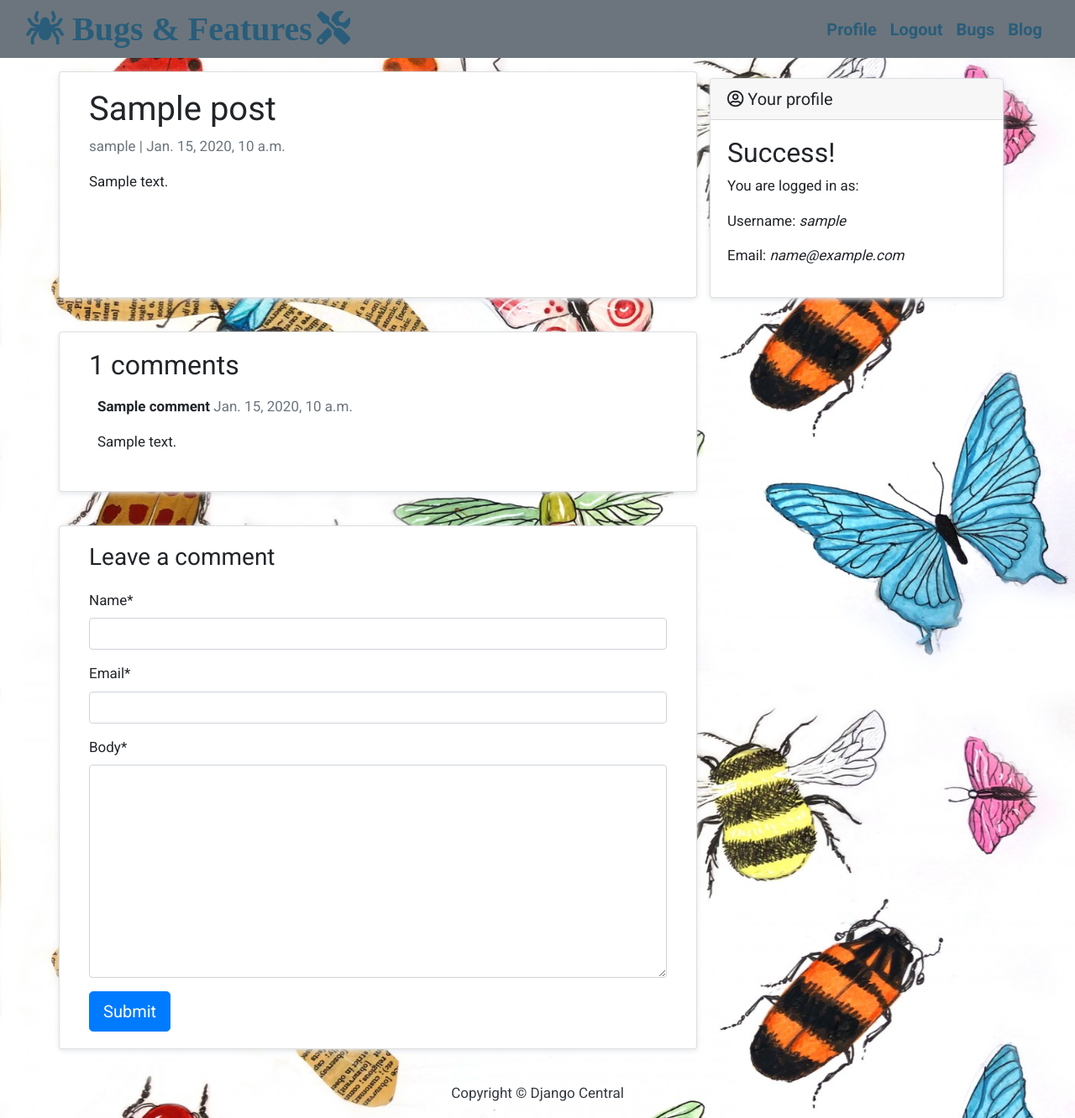
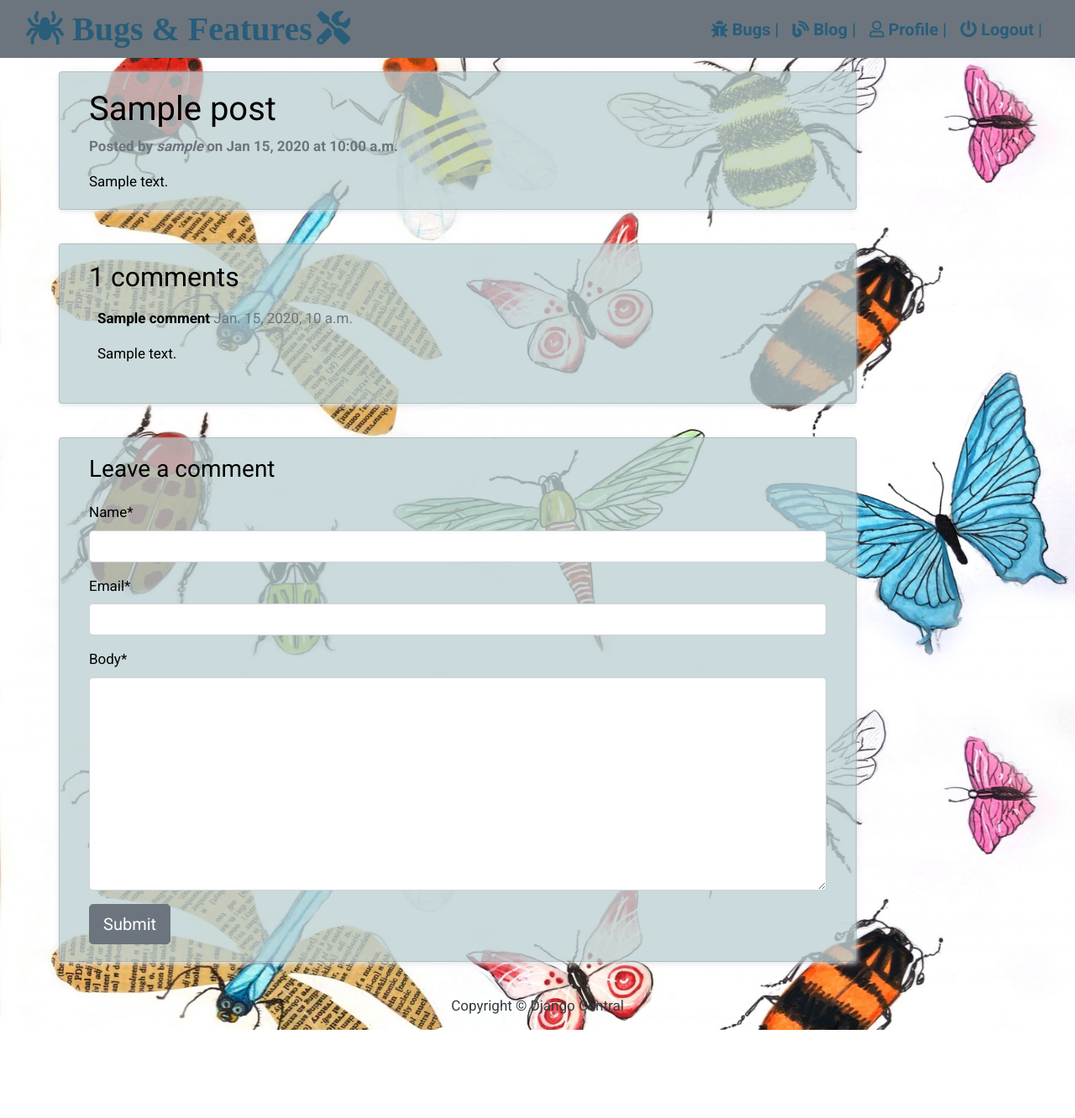
Before and after one commit to marius1989D/milestone-project-final, a Django app: a page that uses templates/base.html in a window 1280 px wide. Shown: the whole page at 84% size. After the commit the page ends 1227 px from the top, so only its background shows below. Run offline with Django 3.2, Linux system fonts and the light colour scheme; a user stored in the database is signed in; tables that the repository leaves empty hold one stand-in row (values such as "Sample post"); some libraries are stand-ins or nearby versions.

Commit message:
customized blog app for better visualisation

```diff
--- a/blog/urls.py
+++ b/blog/urls.py
@@ -1,7 +1,9 @@
 from . import views
 from django.urls import path
 
+app_name = 'blog'
+
 urlpatterns = [
-    path('', views.PostList.as_view(), name='home'),
+    path('', views.PostList.as_view(), name='blog'),
     path('<slug:slug>/', views.post_detail, name='post_detail'),
 ]
--- a/blog/views.py
+++ b/blog/views.py
@@ -4,8 +4,8 @@ from .forms import CommentForm
 from django.shortcuts import render, get_object_or_404
 
 class PostList(generic.ListView):
-	queryset = Post.objects.filter(status=1).order_by('created_on')
-	template_name = 'index.html'
+	queryset = Post.objects.filter(status=1).order_by('-created_on')
+	template_name = 'post_list.html'
 	paginate_by = 3
 
 def post_detail(request, slug):
--- a/static/css/style.css
+++ b/static/css/style.css
@@ -82,3 +82,26 @@ i.icon-cust {
     padding-top: 10px;
     margin-bottom: 25px;
 }
+
+
+/* blog */
+
+
+.post-title {
+    font-size: 30px;
+    margin-top: 30px;
+    margin-bottom: 10px;
+}
+
+
+.postmeta {
+    font-size: 18px;
+    font-style: italic;
+    margin-top: 0;
+    color: $gray-600;
+}
+
+.blog-cust {
+    background-color: #bdd0d3c7;
+    color: #000;
+}
--- a/templates/base.html
+++ b/templates/base.html
@@ -4,7 +4,7 @@
 <html>
 
     <head>
-        <title>{% block page_title %}{% endblock %}</title>
+        <title>{% block page_title %} {% endblock %}</title>
         <link href="https://fonts.googleapis.com/css?family=Roboto:400,700" rel="stylesheet">
 
         <meta name="viewport" content="width=device-width, initial-scale=1" />
@@ -20,35 +20,36 @@
             <!-- Navigation -->
             <nav class="navbar navbar-expand-lg navbar-light bg-secondary" id="mainNav">
                 <div class="container-fluid">
-                    <a class="navbar-brand" href="{% url 'home' %}"><i class="nav-logo fas fa-spider"> Bugs & Features </i> <i class="nav-logo fas fa-tools"></i></a>
+                    <a class="navbar-brand" href="#"><i class="nav-logo fas fa-spider"> Bugs & Features </i> <i class="nav-logo fas fa-tools"></i></a>
                     <button class="navbar-toggler navbar-toggler-right" type="button" data-toggle="collapse" data-target="#navbarResponsive"
                         aria-controls="navbarResponsive" aria-expanded="false" aria-label="Toggle navigation">
                         <span class="navbar-toggler-icon"></span>
                     </button>
                     <div class="collapse navbar-collapse" id="navbarResponsive">
                         <ul class="navbar-nav ml-auto">
-                            {% if user.is_authenticated %}
-                            <li class="nav-item nav-font">
-                                <a class="nav-link font-weight-bold nav-font" href="{% url 'profile' %}">Profile</a>
+                            <li class="nav-item">
+                                <a class="nav-link font-weight-bold nav-font" href="{% url 'bugs:bugs_list' %}"><i class="fas fa-bug"></i> Bugs |</a>
                             </li>
                             <li class="nav-item">
-                                <a class="nav-link font-weight-bold nav-font" href="{% url 'logout' %}">Logout</a>
+                                <a class="nav-link font-weight-bold nav-font" href="{% url 'blog:blog' %}"><i class="fas fa-blog"></i> Blog |</a>
+                            </li>
+
+                            {% if user.is_authenticated %}
+
+                            <li class="nav-item nav-font">
+                                <a class="nav-link font-weight-bold nav-font" href="{% url 'profile' %}"><i class="far fa-user"></i> Profile |</a>
                             </li>
                             <li class="nav-item">
-                                <a class="nav-link font-weight-bold nav-font" href="{% url 'bugs:bugs_list' %}">Bugs</a>
+                                <a class="nav-link font-weight-bold nav-font" href="{% url 'logout' %}"><i class="fas fa-power-off"></i> Logout |</a>
+                            </li>
+
+                            {%  else %}
+
+                            <li class="nav-item">
+                                <a class="nav-link font-weight-bold nav-font" href="{% url 'register' %}"><i class="fas fa-user-plus"></i> Register |</a>
                             </li>
                             <li class="nav-item">
-                                <a class="nav-link font-weight-bold nav-font" href="{% url 'home' %}">Blog</a>
-                            </li>
-                            {%  else %}
-                            <li class="nav-item">
-                                <a class="nav-link font-weight-bold nav-font" href="{% url 'home' %}">Blog</a>
-                            </li>
-                            <li class="nav-item">
-                                <a class="nav-link font-weight-bold nav-font" href="{% url 'register' %}">Register</a>
-                            </li>
-                            <li class="nav-item">
-                                <a class="nav-link font-weight-bold nav-font" href="{% url 'login' %}">Log In</a>
+                                <a class="nav-link font-weight-bold nav-font" href="{% url 'login' %}"><i class="fas fa-sign-in-alt"></i> Log In |</a>
                             </li>
                             {% endif %}
                         </ul>
--- a/templates/blog/post_detail.html
+++ b/templates/blog/post_detail.html
@@ -4,18 +4,15 @@
 
 <div class="container">
   <div class="row">
-    <div class="col-md-8 card mb-4  mt-3 left  top">
+    <div class="col-md-10 card mb-4  mt-3 left blog-cust top">
       <div class="card-body">
         <h1>{% block title %} {{ post.title }} {% endblock title %}</h1>
-        <p class=" text-muted">{{ post.author }} | {{ post.created_on }}</p>
+        <p class=" text-muted"><b>Posted by <i>{{ post.author }}</i> on {{ post.created_on|date:"M d, Y" }} at {{ post.created_on|time:"h:i a" }}</b></p>
         <p class="card-text ">{{ post.content | safe }}</p>
       </div>
     </div>
-    {% block sidebar %}
-      {% include 'sidebar.html' %}
-    {% endblock sidebar %}
 
-    <div class="col-md-8 card mb-4  mt-3 ">
+    <div class="col-md-10 card mb-4 blog-cust mt-3 ">
       <div class="card-body">
         <!-- comments -->
         {% with comments.count as total_comments %}
@@ -38,7 +35,8 @@
         {% endfor %}
       </div>
     </div>
-    <div class="col-md-8 card mb-4  mt-3 ">
+    <div class="col-md-10 card mb-4 blog-cust mt-3 ">
+      {% if user.is_authenticated %}
       <div class="card-body">
         {% if new_comment %}
         <div class="alert alert-success" role="alert">
@@ -49,10 +47,13 @@
         <form method="post" style="margin-top: 1.3em;">
           {{ comment_form | crispy }}
           {% csrf_token %}
-          <button type="submit" class="btn btn-primary  btn-lg">Submit</button>
+          <button type="submit" class="btn btn-secondary  btn-lg">Submit</button>
         </form>
         {% endif %}
+        {% else %}
+        <p>Please<a class="ml-2" href="{% url 'login' %}">Log In</a> to comment</p>
       </div>
+      {% endif %}
     </div>
   </div>
 </div>
```
Also changed, not shown: templates/blog/post_list.html (added, +24 -0 lines).
